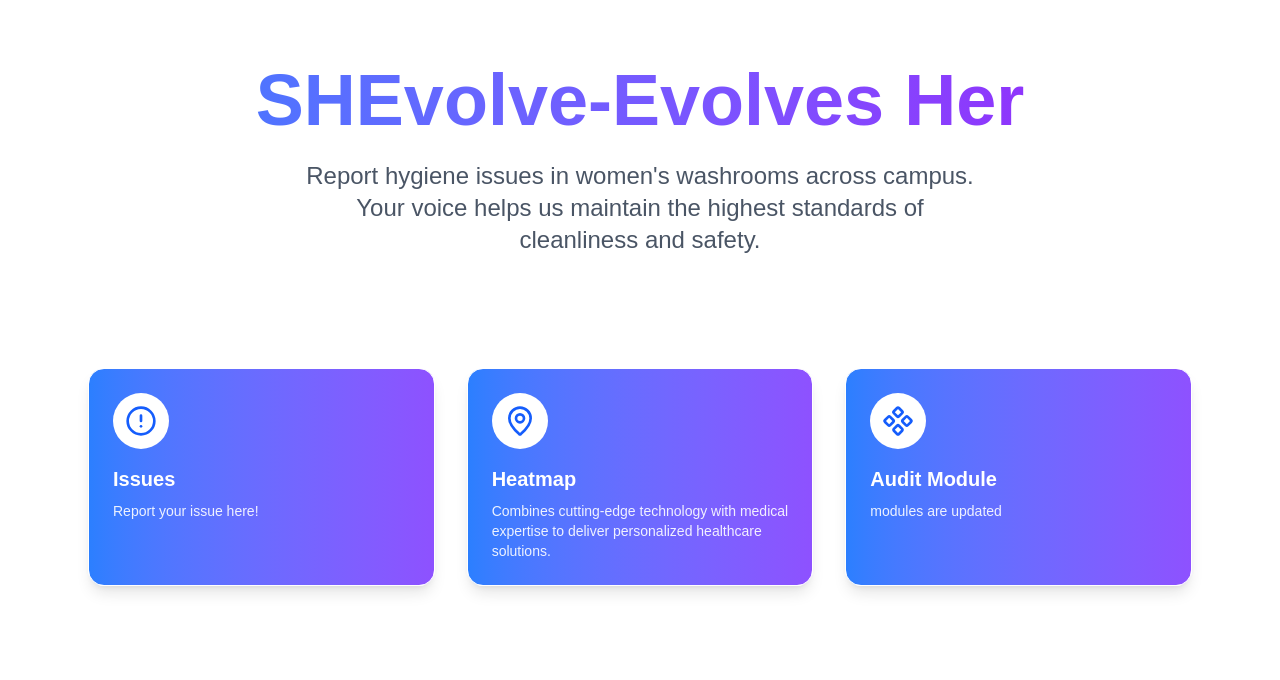
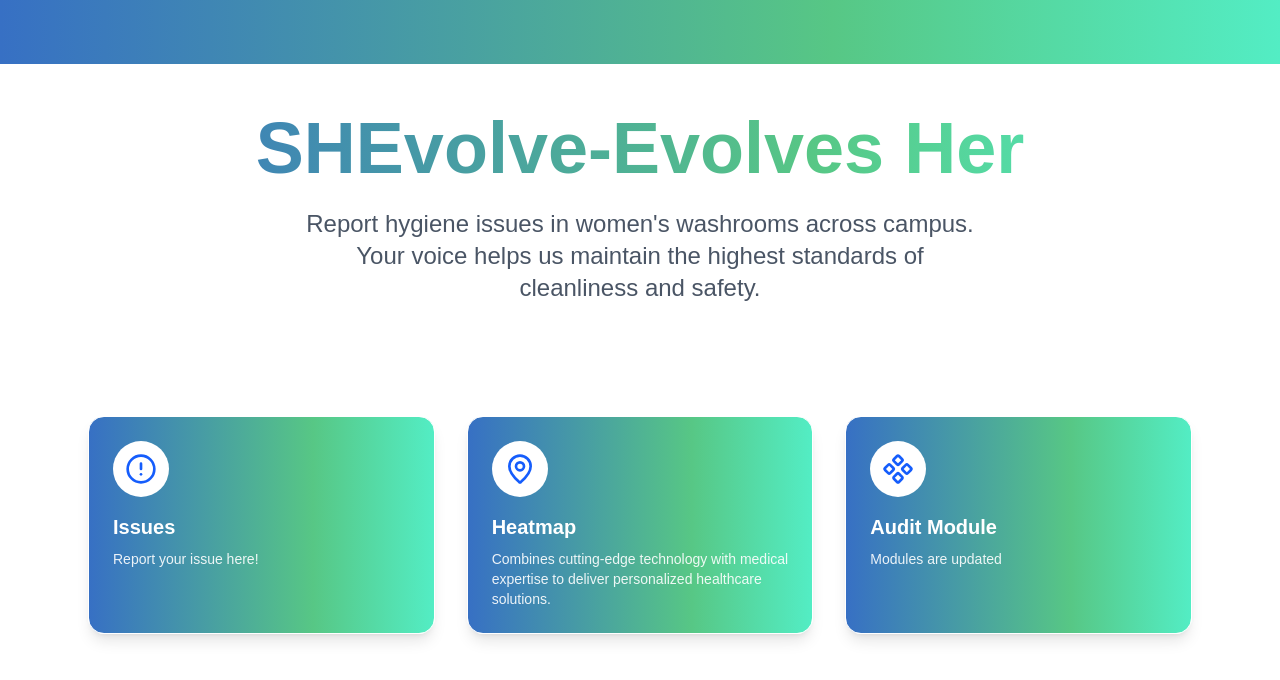
Before and after one commit to 812-pratha/Drowsy-Devs, a Next.js app in the folder next-app/: page / in a window 1280 px wide. Shown: the top 680 px of the page. Built offline with nearby package versions, Linux system fonts and the light colour scheme.

Commit message:
dashboard

```diff
--- a/next-app/app/page.js
+++ b/next-app/app/page.js
@@ -1,46 +1,61 @@
 "use client"
-import { useState, useEffect,useRef } from 'react'
+import { useState, useEffect } from 'react'
 import { useRouter } from "next/navigation";
-import { CircleAlert,MapPin,Component} from 'lucide-react'
+import { CircleAlert, MapPin, Component } from 'lucide-react'
 
 export default function Home() {
-  const Router=useRouter();
+  const Router = useRouter();
   const [isLoaded, setIsLoaded] = useState(false);
-  const redirect_issuepage = () => Router.push("/issue");
   const [isClient, setIsClient] = useState(false);
 
   useEffect(() => {
-    setIsClient(true); // Only runs on client
+    setIsClient(true);
   }, []);
+
+  useEffect(() => {
+    setIsLoaded(true);
+  }, []);
+
+  const redirect_issuepage = () => Router.push("/issue");
 
   const projects = [
     {
       title: 'Issues',
       description: 'Report your issue here!',
-      icon:<CircleAlert className="w-8 h-8"/>
+      icon: <CircleAlert className="w-8 h-8" />
     },
     {
       title: 'Heatmap',
       description: 'Combines cutting-edge technology with medical expertise to deliver personalized healthcare solutions.',
-      icon:<MapPin className="w-8 h-8"></MapPin>
+      icon: <MapPin className="w-8 h-8" />
     },
     {
       title: 'Audit Module',
-      description: 'modules are updated',
-      icon:<Component className="w-8 h-8"/>
+      description: 'Modules are updated',
+      icon: <Component className="w-8 h-8" />
     }
-  ]
+  ];
 
-  useEffect(() => {
-    setIsLoaded(true)
-  }, [])
   return (
     <>
-    <section className="pt-16 pb-20 px-6">
+
+      <div
+        className="w-full h-16"
+        style={{
+          background: 'linear-gradient(90deg, rgba(55,112,196,1) 0%, rgba(87,199,133,1) 65%, rgba(83,237,196,1) 100%)'
+        }}
+      ></div>
+
+
+      <section className="pt-12 pb-20 px-6">
         <div className="max-w-6xl mx-auto">
           <div className={`text-center transition-all duration-1000 delay-300 ${isLoaded ? 'translate-y-0 opacity-100' : 'translate-y-10 opacity-0'}`}>
-
-            <h1 className="text-5xl md:text-7xl font-bold mb-6  bg-gradient-to-r from-blue-500 to-purple-600 bg-clip-text text-transparent">
+            <h1
+              className="text-5xl md:text-7xl font-bold mb-6 bg-clip-text text-transparent"
+              style={{
+                backgroundImage: 'linear-gradient(90deg, rgba(55,112,196,1) 0%, rgba(87,199,133,1) 65%, rgba(83,237,196,1) 100%)',
+              }}
+            >
               SHEvolve-Evolves Her
             </h1>
             <p className="text-xl md:text-2xl text-gray-600 mb-8 max-w-2xl mx-auto">
@@ -49,15 +64,20 @@ export default function Home() {
           </div>
         </div>
       </section>
+
+
       <div className="relative z-10 w-full max-w-6xl px-6 mx-auto">
         <div className="grid grid-cols-1 md:grid-cols-2 lg:grid-cols-3 gap-8">
           {projects.map((feature, index) => (
             <div
               key={index}
-              className="group p-6 border border-white bg-gradient-to-r from-blue-500 to-violet-500 rounded-2xl text-white hover:scale-105 transition-transform duration-300 shadow-lg"
+              className="group p-6 border border-white rounded-2xl text-white hover:scale-105 transition-transform duration-300 shadow-lg"
+              style={{
+                backgroundImage: 'linear-gradient(90deg, rgba(55,112,196,1) 0%, rgba(87,199,133,1) 65%, rgba(83,237,196,1) 100%)'
+              }}
             >
-              <div className="flex items-center align mb-4">
-                <button onClick={redirect_issuepage} className="p-3 bg-white text-blue-600 rounded-full text-3xl ">
+              <div className="flex items-center mb-4">
+                <button onClick={redirect_issuepage} className="p-3 bg-white text-blue-600 rounded-full text-3xl">
                   {feature.icon}
                 </button>
               </div>
@@ -67,10 +87,6 @@ export default function Home() {
           ))}
         </div>
       </div>
-
-
     </>
-
-
   );
 }
```
